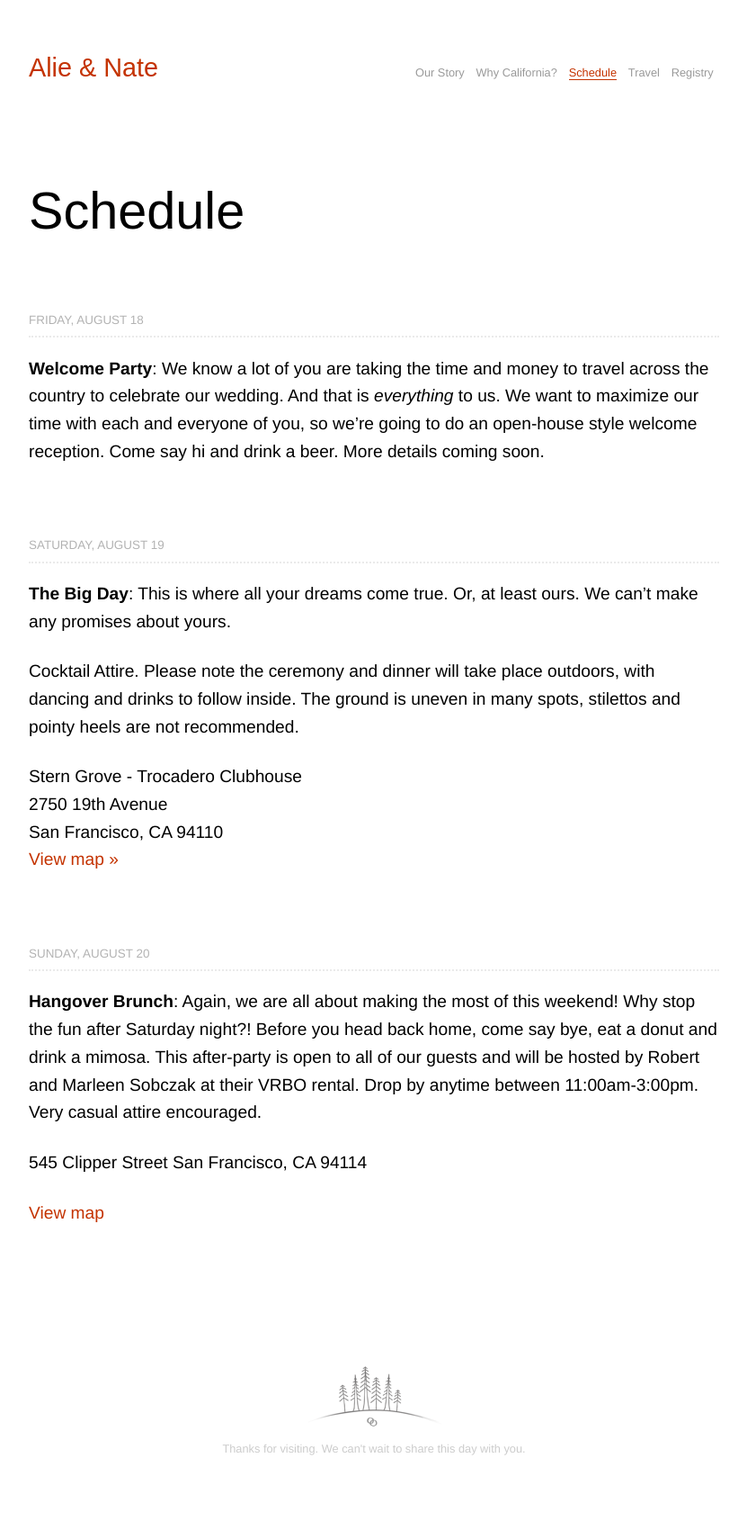
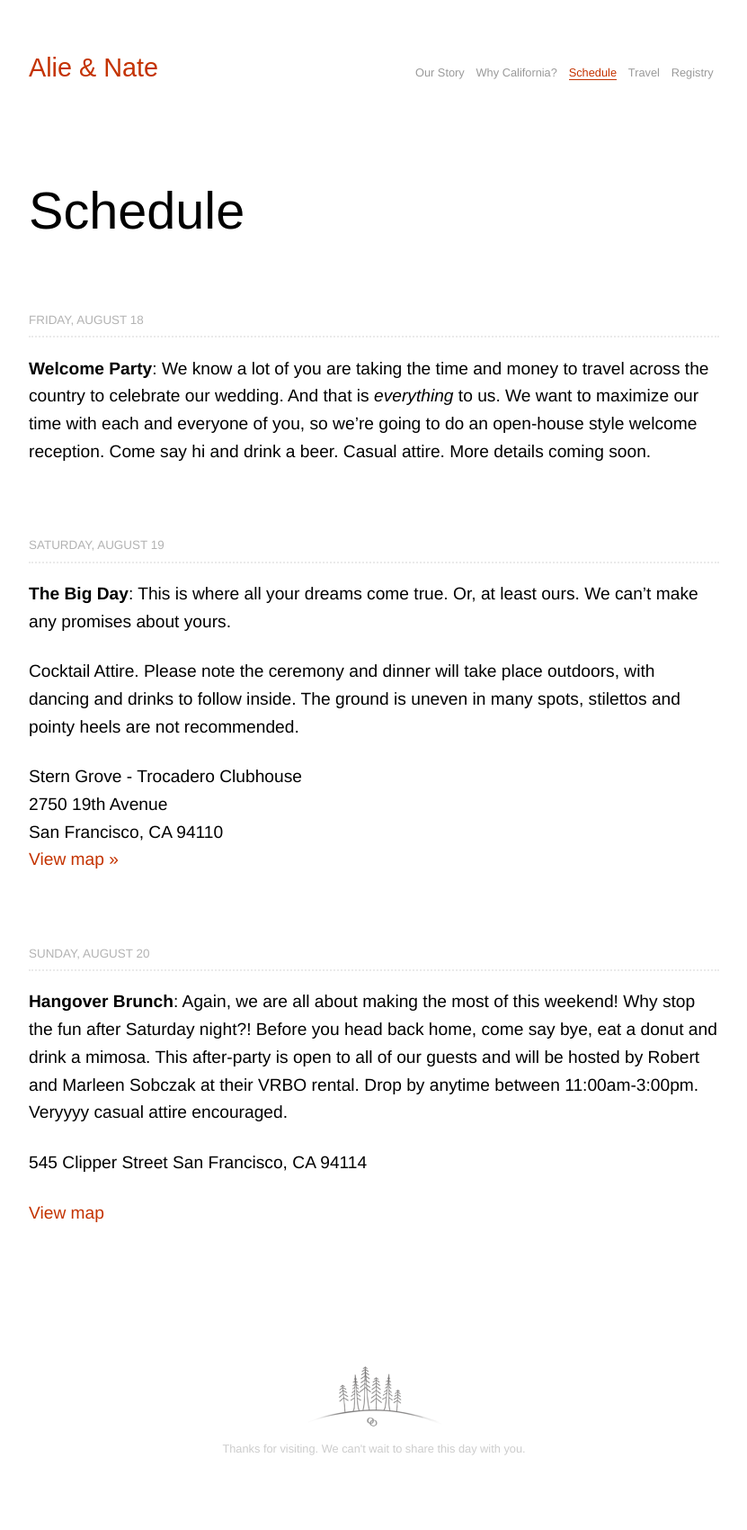
Before and after one commit to nkadlac/alieplusnate.com, a Jekyll site: the page built from schedule.md, in a window 1280 px wide. Shown: the whole page at 90% size, without its empty margins (224-1055 px from the left). Built offline with Jekyll 4.4.1, drawn with Linux system fonts in a browser that asks for light colours; some web fonts are replaced.

Commit message:
Updated Schedule

```diff
--- a/schedule.md
+++ b/schedule.md
@@ -7,7 +7,7 @@ layout: page
 
 ## Friday, August 18
 
-**Welcome Party**: We know a lot of you are taking the time and money to travel across the country to celebrate our wedding. And that is *everything* to us. We want to maximize our time with each and everyone of you, so we're going to do an open-house style welcome reception. Come say hi and drink a beer. More details coming soon.
+**Welcome Party**: We know a lot of you are taking the time and money to travel across the country to celebrate our wedding. And that is *everything* to us. We want to maximize our time with each and everyone of you, so we're going to do an open-house style welcome reception. Come say hi and drink a beer. Casual attire. More details coming soon.
 
 ## Saturday, August 19
 
@@ -22,7 +22,7 @@ San Francisco, CA 94110<br>
 
 ## Sunday, August 20
 
-**Hangover Brunch**: Again, we are all about making the most of this weekend! Why stop the fun after Saturday night?! Before you head back home, come say bye, eat a donut and drink a mimosa. This after-party is open to all of our guests and will be hosted by Robert and Marleen Sobczak at their VRBO rental. Drop by anytime between 11:00am-3:00pm. Very casual attire encouraged.
+**Hangover Brunch**: Again, we are all about making the most of this weekend! Why stop the fun after Saturday night?! Before you head back home, come say bye, eat a donut and drink a mimosa. This after-party is open to all of our guests and will be hosted by Robert and Marleen Sobczak at their VRBO rental. Drop by anytime between 11:00am-3:00pm. Veryyyy casual attire encouraged.
 
 545 Clipper Street
 San Francisco, CA 94114
```
